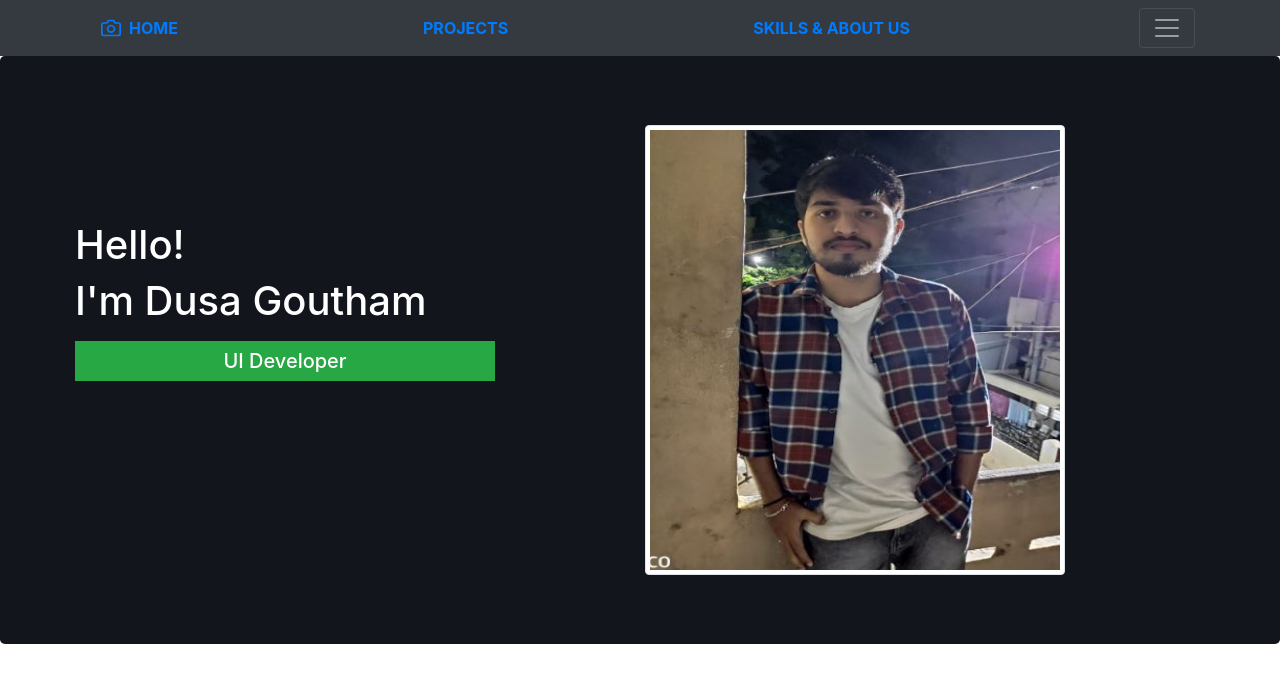
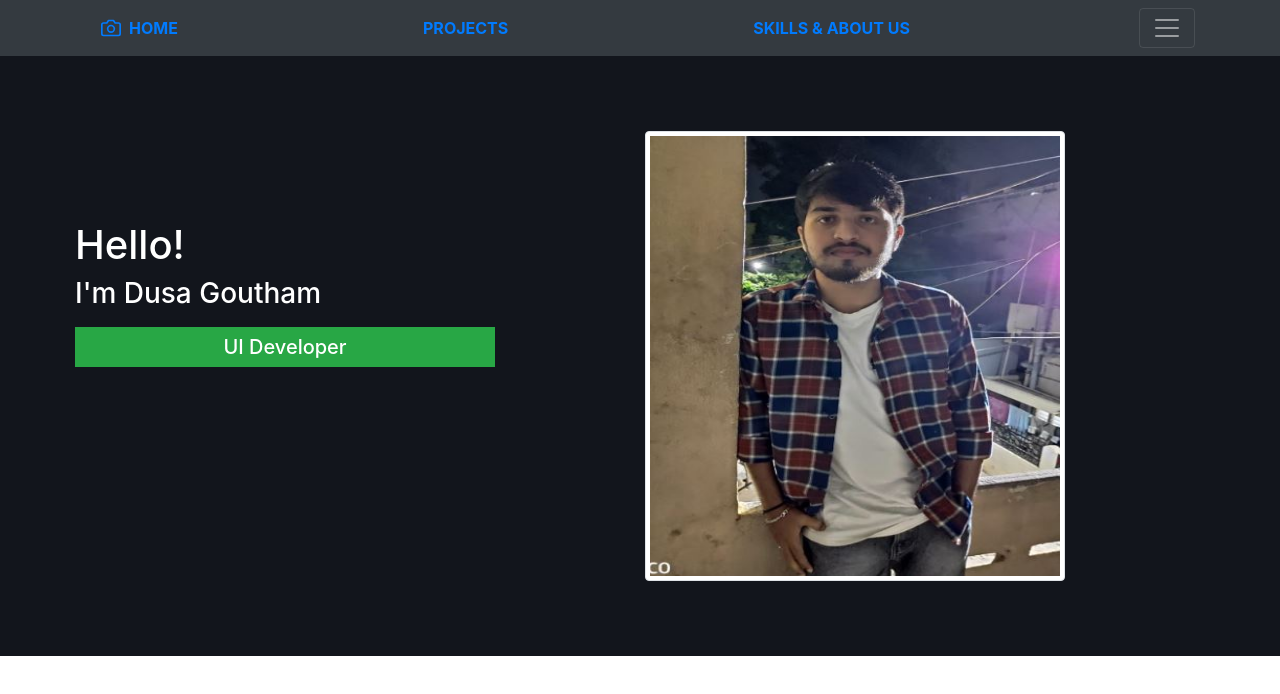
Before and after one commit to dusa2900/portfolio, an Angular app: page /intro in a window 1280 px wide. Shown: the top 694 px of the page. Built offline with nearby package versions, Linux system fonts and the light colour scheme.

Commit message:
Update intro.component.html

```diff
--- a/src/app/intro/intro.component.html
+++ b/src/app/intro/intro.component.html
@@ -17,23 +17,24 @@
      -->
 
 
-   <div class="jumbotron  text-white" style="background-color:#12151c;">
+   <div class="container-fluid  text-white"  style="background-color:#12151c; ">
+      <div class="container">
+      <div class="row">
 
-    <div class="container ">
+      <div class="col-lg-6 " >
+        <div class="div  " >
+          <h1 class="h1  ">Hello!</h1>
+          <h1 class="h2 ">I'm Dusa Goutham</h1>
+          <h5 class="bg-success p-2 mt-3 w-75 text-center">UI Developer</h5>
+        </div>
+       </div>
 
-        <div class="row">
-
-        <div class="col-lg-6 col-md-8 col-sm-10">
-          <h1 class="h1 pt-5 mt-5">Hello!</h1>
-            <h1 class="h1 ">I'm Dusa Goutham</h1>
-            <h5 class="bg-success p-2 mt-3 w-75 text-center">UI Developer</h5>
-
+          <div class="col-lg-6 ">
+            <div class="div1 ">
+              <img [attr.src]="imgSrc" class="w-75 mx-auto   img-thumbnail"  style="height:450px;">
             </div>
 
-            <div class="col-lg-6  col-md-8 col-sm-10">
-              <img [attr.src]="imgSrc" class="w-75 mx-auto img-thumbnail"  style="height:450px;">
-          </div>
         </div>
-
+      </div>
     </div>
-</div>
+  </div>
```
